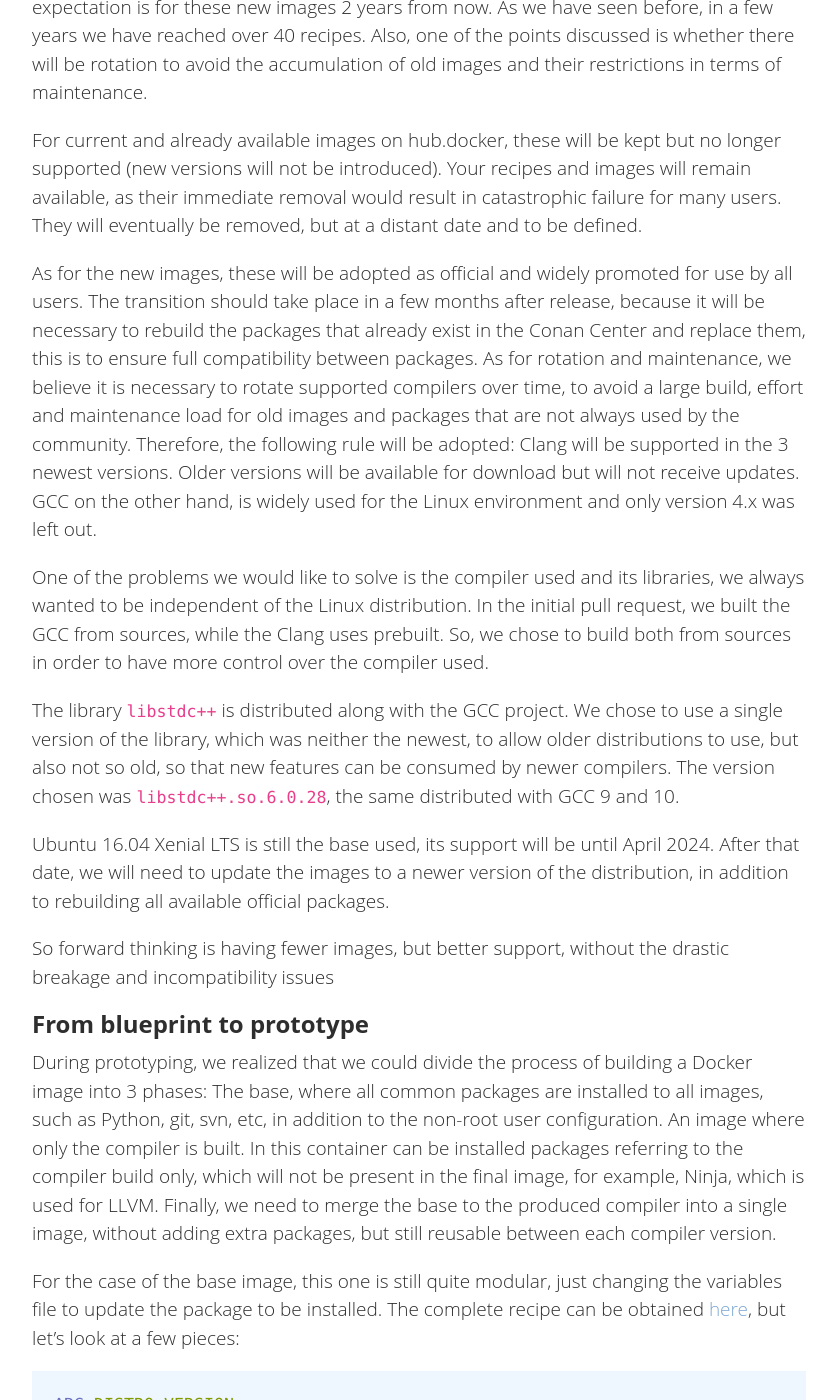
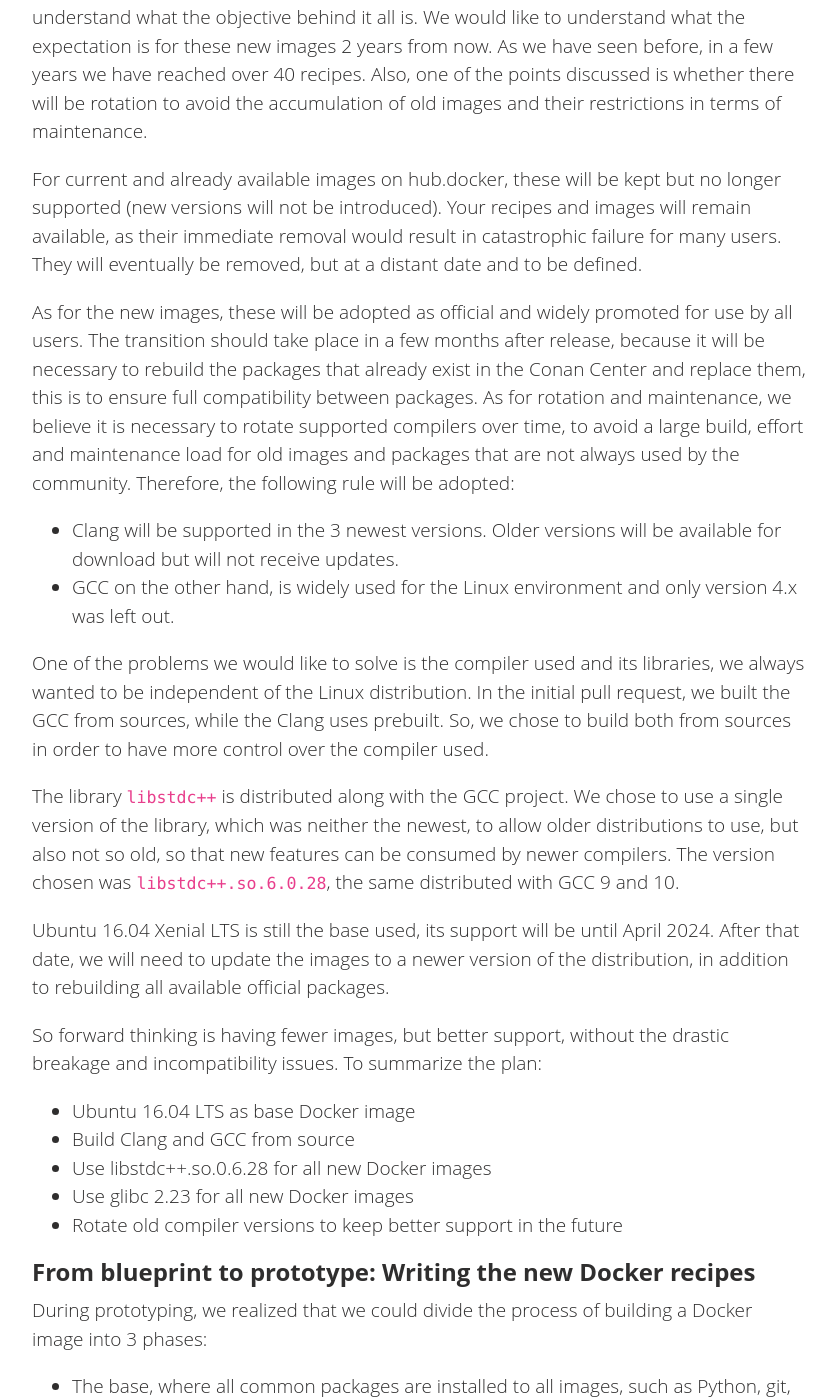
Before and after one commit to conan-io/conan-io.github.io, a Jekyll site: the page built from _posts/2021-07-21-Modern-docker-images.markdown, in a window 1280 px wide and 1400 px high, scrolled down 1838 px. Shown: the whole window, without its empty margins (20-857 px from the left). Built offline with Jekyll 4.4.1, drawn with Linux system fonts in a browser that asks for light colours; comment, search, counter and statistics services are not loaded; some of the changed text lies outside the part shown.

Commit message:
Code review suggestion
Signed-off-by: Uilian Ries <uilianries@gmail.com>

```diff
--- a/_posts/2021-07-21-Modern-docker-images.markdown
+++ b/_posts/2021-07-21-Modern-docker-images.markdown
@@ -1,8 +1,10 @@
 ---
 layout: post
 comments: false
-title: "Modern Docker images: How I Learned to Stop Worrying and Love the Old images"
-meta_description: "Conan Docker Tools: New Docker images which should become the official ones"
+title: "Modern Docker Images to build C/C++ projects for ConanCenter: How I Learned to Stop Worrying and Love the Old images"
+meta_description: "The New Docker images which should become the official to build all C/C++ package on Conan Center Index
+and distribute under Conan Center. They should be adopted by default for all users. Fixed glibc and libstdc++ compatibility
+problems and unified all Docker recipes using multistage-build on Jenkins"
 ---
 
 
@@ -52,7 +54,7 @@ in something better in terms of maintainability and practicality.
 
 Therefore, we decided to abandon PR #204 and start again from scratch, considering the items listed above.
 
-## A new plan
+## A new plan: Creating images with same base
 
 Before we start implementing new recipes with their proper corrections, we first need to understand what the objective
 behind it all is. We would like to understand what the expectation is for these new images 2 years from now. As we have
@@ -69,9 +71,9 @@ exist in the Conan Center and replace them, this is to ensure full compatibility
 maintenance, we believe it is necessary to rotate supported compilers over time, to avoid a large build, effort and
 maintenance load for old images and packages that are not always used by the community. Therefore, the following rule
 will be adopted:
-Clang will be supported in the 3 newest versions. Older versions will be available for download but will not receive
+* Clang will be supported in the 3 newest versions. Older versions will be available for download but will not receive
 updates.
-GCC on the other hand, is widely used for the Linux environment and only version 4.x was left out.
+* GCC on the other hand, is widely used for the Linux environment and only version 4.x was left out.
 
 One of the problems we would like to solve is the compiler used and its libraries, we always wanted to be independent
 of the Linux distribution. In the initial pull request, we built the GCC from sources, while the Clang uses
@@ -85,16 +87,23 @@ by newer compilers. The version chosen was ``libstdc++.so.6.0.28``, the same dis
 Ubuntu 16.04 Xenial LTS is still the base used, its support will be until April 2024. After that date, we will need to
 update the images to a newer version of the distribution, in addition to rebuilding all available official packages.
 
-So forward thinking is having fewer images, but better support, without the drastic breakage and incompatibility issues
+So forward thinking is having fewer images, but better support, without the drastic breakage and incompatibility issues.
+To summarize the plan:
 
-## From blueprint to prototype
+* Ubuntu 16.04 LTS as base Docker image
+* Build Clang and GCC from source
+* Use libstdc++.so.0.6.28 for all new Docker images
+* Use glibc 2.23 for all new Docker images
+* Rotate old compiler versions to keep better support in the future
+
+## From blueprint to prototype: Writing the new Docker recipes
 
 During prototyping, we realized that we could divide the process of building a Docker image into 3 phases:
-The base, where all common packages are installed to all images, such as Python, git, svn, etc, in addition to the
+* The base, where all common packages are installed to all images, such as Python, git, svn, etc, in addition to the
 non-root user configuration.
-An image where only the compiler is built. In this container can be installed packages referring to the compiler build
+* An image where only the compiler is built. In this container can be installed packages referring to the compiler build
 only, which will not be present in the final image, for example, Ninja, which is used for LLVM.
-Finally, we need to merge the base to the produced compiler into a single image, without adding extra packages, but
+* Finally, we need to merge the base to the produced compiler into a single image, without adding extra packages, but
 still reusable between each compiler version.
 
 For the case of the base image, this one is still quite modular, just changing the variables file to update the package
@@ -135,7 +144,7 @@ images, as everything was either consumed directly from the system, or installed
 
 These are the main features of the base image, which is used in all final images.
 
-## Building GCC
+## Building GCC from source
 
 Now let's look at the GCC build image, the full recipe can be found
 [here](https://github.com/conan-io/conan-docker-tools/blob/feature/single-image/modern/gcc/Dockerfile), but let's
@@ -214,7 +223,7 @@ default in the image and the libraries are listed and cached. And here's the ici
 from GCC 5 to the latest version, just modifying some arguments. The maintenance has been drastically simplified
 compared to current Conan Docker Tools.
 
-## Conan meets the Wyvern
+## Conan meets the Wyvern: Building Clang C/C++ compiler from source
 
 For the construction of Clang, we tried to make it available from version 6.0 to 12, but we had a series of obstacles
 and challenges that made us change our mind. Here we will share a little bit of this long journey of CMake files and
@@ -284,7 +293,7 @@ Similar to what was done with GCC, in Clang we also use the same base image and
 compiler to the ``/usr/local`` directory. However, the ``libstdc++`` library was extracted from the GCC 10 image. This
 is a necessity of the possible configurations supported by Conan.
 
-## Tests and more tests
+## Tests and more tests: A CI pipeline to test Docker images
 
 To ensure that the images produced met our requirements, we needed to add new tests that cover in addition to what was
 already tested in Conan Docker Tools. Until then, a single script was used which validated a series of builds, versions
@@ -303,7 +312,7 @@ $ cd modern && pytest tests --image conanio/gcc10-ubuntu16.04 --service deploy -
 
 {% endhighlight %}
 
-## The CI service change
+## The CI service change: From Travis to Azure and the Jenkins arrival
 
 Since the beginning of the project, Conan Docker Tools has always used CI services such as Travis and Azure. However,
 this did not give us the full power to prioritize the build in the queue, or customize the host, or customize the build
```
